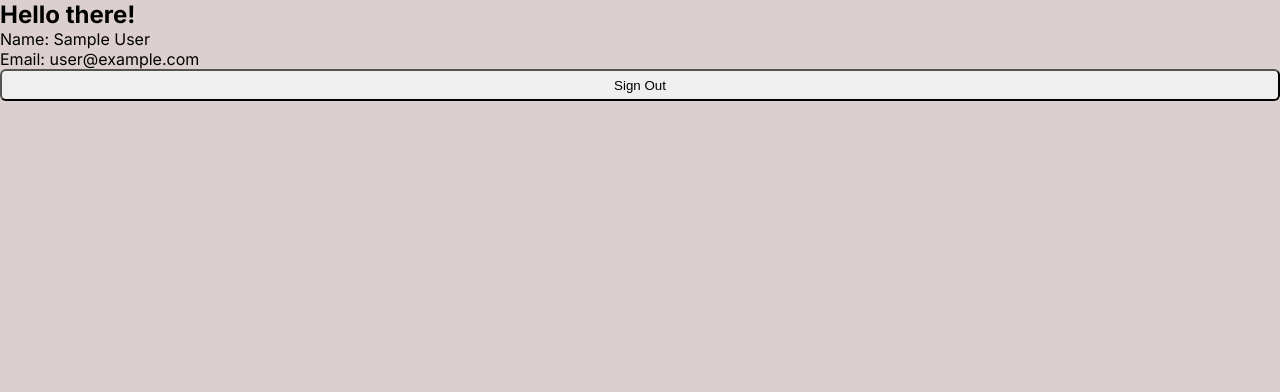
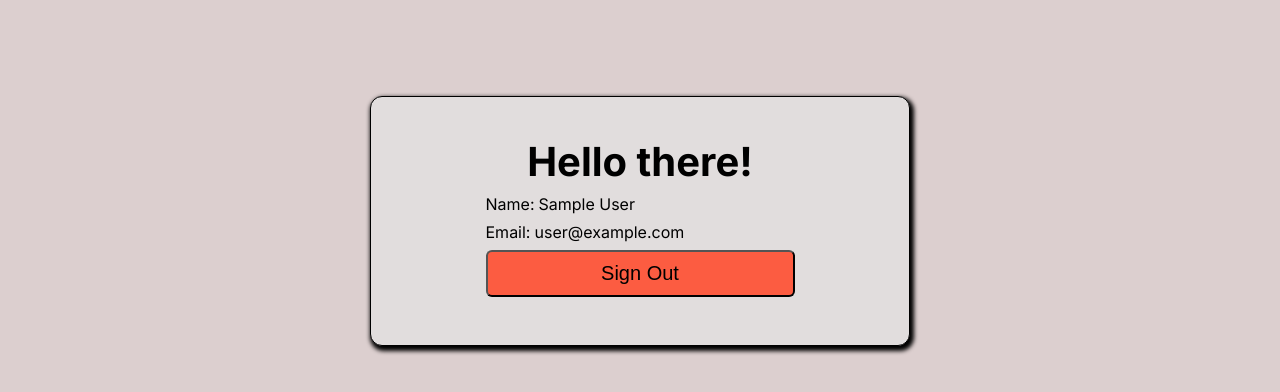
Before and after one commit to PeterHoppers/LoginApp, a Next.js app: page /display in a window 1280 px wide. Shown: the top 392 px of the page. Built offline with nearby package versions, Linux system fonts and the light colour scheme; no server answers; sample sign-in values are in the browser's storage.

Commit message:
Improved Visual of Session Display
- added more CSS to improve the visual of the session display
- refactored CSS to add reusability to the display page

```diff
--- a/app/(login)/layout.module.css
+++ b/app/(login)/layout.module.css
@@ -1,23 +1,8 @@
-.main {
-    display: flex;
-    flex-direction: column;
-    justify-content: space-between;
-    align-items: center;
-    padding: 6rem;
-    min-height: 100vh;
+.section {
+    width: 100%;
+    max-width: var(--max-card-width, 540px);
 }
 
-.card {
-    width: 100%;
-    max-width: var(--max-card-width, 540px);
-    border: 1px solid var(--text-color);
-    border-radius: calc(var(--border-radius) * 2);
-    background-color: var(--foreground-color);
-    box-shadow: 2px 3px 4px 2px var(--text-color);
-    padding: 2.5rem;
-    text-align: center;
-}
-
-.card h1 {
+.section h1 {
     font-size: 2em;
 }
--- a/app/(login)/layout.tsx
+++ b/app/(login)/layout.tsx
@@ -5,7 +5,7 @@ import styles from "./layout.module.css";
 export default function Layout({ children }: { children: React.ReactNode }) {
   return (
     <main className={styles.main}>
-      <section className={styles.card}>
+      <section className={`card ${styles.section}`}>
         <h1>The Login Application</h1>
         {children}
       </section>
--- /dev/null
+++ b/app/display/layout.module.css
@@ -0,0 +1,8 @@
+.section {
+    width: 100%;
+    max-width: var(--max-card-width, 768px);
+}
+
+.section h1 {
+    font-size: 2.5em;
+}
--- a/app/display/layout.tsx
+++ b/app/display/layout.tsx
@@ -1,7 +1,11 @@
+import styles from "./layout.module.css";
+
 export default function Layout({ children }: { children: React.ReactNode }) {
   return (
     <main>
+      <section className={`card ${styles.section}`}>
         {children}
+      </section>
     </main>
   );
 }
--- a/app/globals.css
+++ b/app/globals.css
@@ -32,6 +32,15 @@ body {
   background-color: var(--background-color);
 }
 
+main {
+  display: flex;
+  flex-direction: column;
+  justify-content: space-between;
+  align-items: center;
+  padding: 6rem;
+  min-height: 100vh;
+}
+
 a {
   color: var(--interactive-color);
   text-decoration: none;
@@ -39,6 +48,19 @@ a {
 
 a:hover {
   text-decoration: underline;
+}
+
+form {
+  display: flex;
+  flex-direction: column;
+  gap: 1em;
+}
+
+form input {
+  font-size: 1.125em;
+  padding: .5em;
+  border: 2px solid black;
+  border-radius: var(--border-radius);
 }
 
 button,
@@ -59,15 +81,11 @@ button:hover,
   font-size: 1.25rem;
 }
 
-form {
-  display: flex;
-  flex-direction: column;
-  gap: 1em;
+.card {
+  border: 1px solid var(--text-color);
+  border-radius: calc(var(--border-radius) * 2);
+  background-color: var(--foreground-color);
+  box-shadow: 2px 3px 4px 2px var(--text-color);
+  padding: 2.5rem;
+  text-align: center;
 }
-
-form input {
-  font-size: 1.125em;
-  padding: .5em;
-  border: 2px solid black;
-  border-radius: var(--border-radius);
-}
--- a/app/ui/login-form.tsx
+++ b/app/ui/login-form.tsx
@@ -3,7 +3,6 @@
 import Link from "next/link";
 import { signIn } from "next-auth/react";
 import React, { useState } from "react";
-import { redirect } from 'next/navigation';
 import { useRouter } from "next/navigation";
 
 export default function LoginForm() {
--- a/app/ui/logout-form.tsx
+++ b/app/ui/logout-form.tsx
@@ -10,7 +10,7 @@ export default function LogoutForm() {
                 await signOut();
               }}
             >
-              <button>
+              <button className="primary-button">
                 Sign Out
               </button>
             </form>
--- /dev/null
+++ b/app/ui/session-display.module.css
@@ -0,0 +1,13 @@
+.container {
+  display: flex;
+  flex-direction: column;
+  gap: .5rem;
+  padding: .5rem;
+  max-width: 325px;
+  margin: auto;
+}
+
+.info {
+  display: flex;
+  gap: .25em;
+}
--- a/app/ui/session-display.tsx
+++ b/app/ui/session-display.tsx
@@ -1,16 +1,23 @@
 import { Session } from "next-auth";
 import LogoutForm from "./logout-form";
+import styles from './session-display.module.css';
 
 export default function SessionDisplay({session} : {session : Session}) {
     const loggedInUser = session.user;
     return (
-        <section>
+        <>
             <h1>Hello there!</h1>
-            <div>
-                <p>Name: {loggedInUser?.name}</p>
-                <p>Email: {loggedInUser?.email}</p>
+            <div className={styles.container}>
+                <div className={styles.info}>
+                    <span>Name:</span>
+                    <span>{loggedInUser?.name}</span>
+                </div>
+                <div className={styles.info}>
+                    <span>Email:</span>
+                    <span>{loggedInUser?.email}</span>
+                </div>
+                <LogoutForm/>
             </div>
-            <LogoutForm/>
-        </section>
+        </>
     );
 }
```
